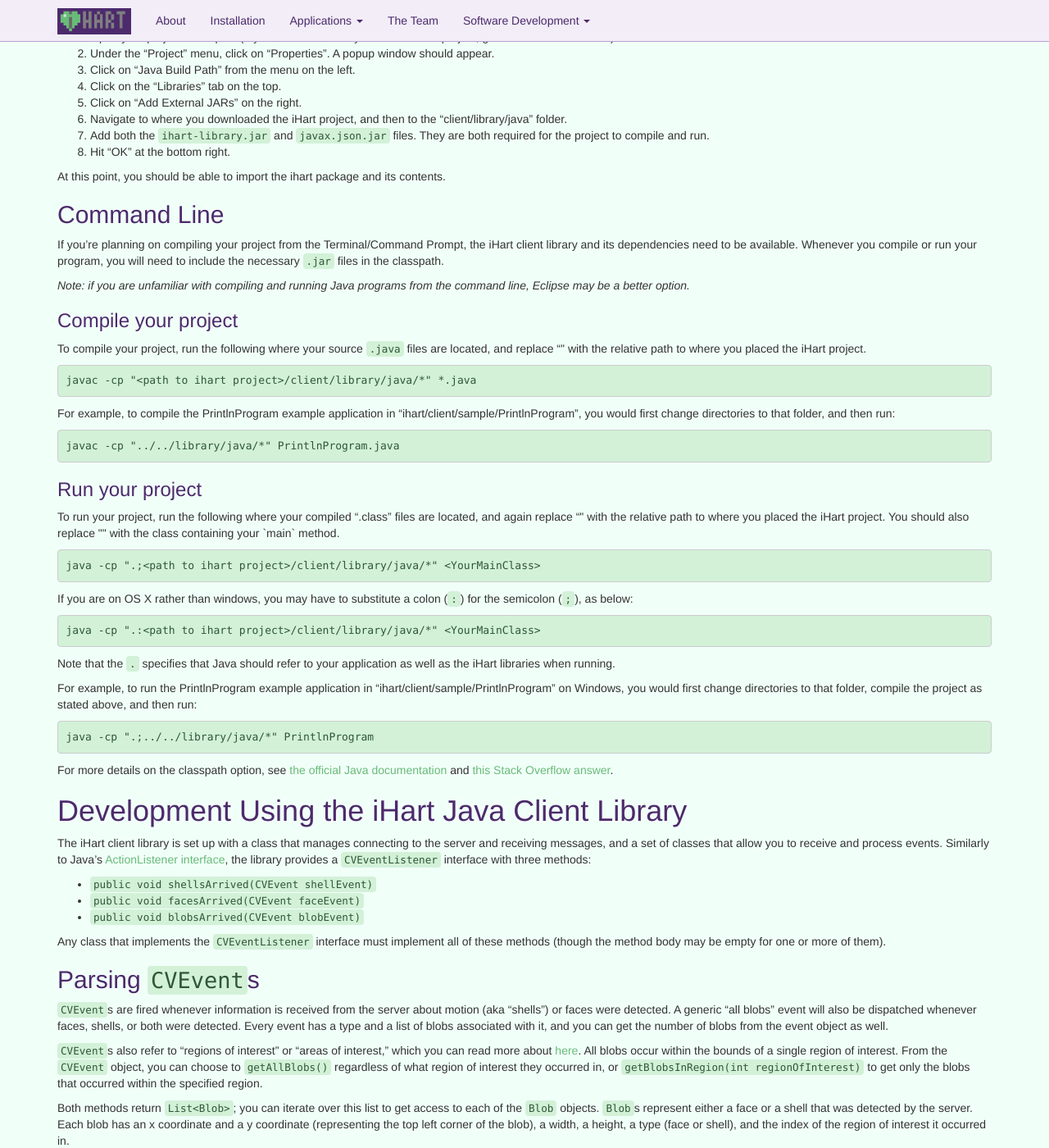
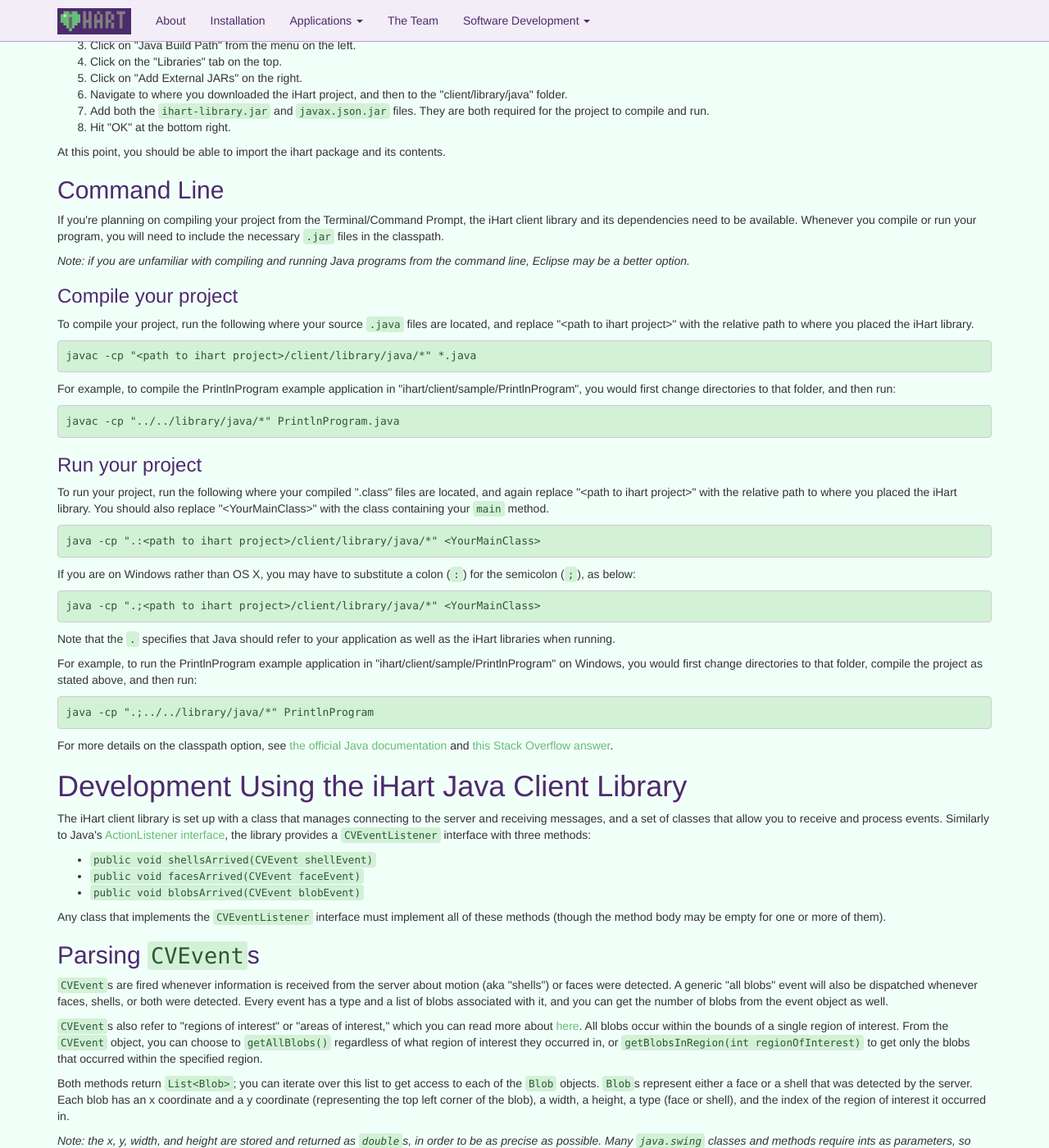
Before and after one commit to ihart-mhc/ihart-mhc.github.io, a Jekyll site: the page built from applications/development/java/index.md, in a window 1280 px wide and 1400 px high, scrolled down 417 px. Shown: the whole window at 82% size. Built offline with Jekyll 4.4.1, drawn with Linux system fonts in a browser that asks for light colours; nearby versions of some CDN libraries; some of the changed text lies outside the part shown.

Commit message:
Update the Java dev guide for clarity and remove PDF copies of development guides.

````diff
--- a/applications/development/java/index.md
+++ b/applications/development/java/index.md
@@ -22,23 +20,23 @@ You will need to import the `ihart` package and its contents, in order to use cl
 ## Eclipse
 
 In order for Eclipse to compile and run your project, it needs to know about the iHart client library and its dependencies.
-To link the `.jar` files included in the project:
+To link the `.jar` files included with iHart:
 
 1. Open your project in Eclipse. (If you have not already created a Java project, go ahead and do so now.)
-1. Under the "Project" menu, click on "Properties". A popup window should appear.
-1. Click on "Java Build Path" from the menu on the left.
-1. Click on the "Libraries" tab on the top.
-1. Click on "Add External JARs" on the right.
-1. Navigate to where you downloaded the iHart project, and then to the "client/library/java" folder.
+1. Under the \"Project\" menu, click on \"Properties\". A popup window should appear.
+1. Click on \"Java Build Path\" from the menu on the left.
+1. Click on the \"Libraries\" tab on the top.
+1. Click on \"Add External JARs\" on the right.
+1. Navigate to where you downloaded the iHart project, and then to the \"client/library/java\" folder.
 1. Add both the `ihart-library.jar` and `javax.json.jar` files. They are both required for the project to compile and run.
-1. Hit "OK" at the bottom right.
+1. Hit \"OK\" at the bottom right.
 
 At this point, you should be able to import the ihart package and its contents.
 
 
 ## Command Line
 
-If you’re planning on compiling your project from the Terminal/Command Prompt,
+If you\'re planning on compiling your project from the Terminal/Command Prompt,
 the iHart client library and its dependencies need to be available.
 Whenever you compile or run your program, you will need to include the necessary `.jar` files in the classpath.
 
@@ -48,12 +46,12 @@ Whenever you compile or run your program, you will need to include the necessary
 ### Compile your project
 
 To compile your project, run the following where your source `.java` files are located,
-and replace "<path to ihart project>" with the relative path to where you placed the iHart project.
+and replace \"\<path to ihart project\>\" with the relative path to where you placed the iHart library.
 
 
 	javac -cp "<path to ihart project>/client/library/java/*" *.java
 
-For example, to compile the PrintlnProgram example application in "ihart/client/sample/PrintlnProgram",
+For example, to compile the PrintlnProgram example application in \"ihart/client/sample/PrintlnProgram\",
 you would first change directories to that folder, and then run:
 
 	javac -cp "../../library/java/*" PrintlnProgram.java
@@ -61,19 +59,19 @@ you would first change directories to that folder, and then run:
 
 ### Run your project
 
-To run your project, run the following where your compiled ".class" files are located, and again
-replace "<path to ihart project>" with the relative path to where you placed the iHart project.
-You should also replace "<YourMainClass>" with the class containing your `main` method.
+To run your project, run the following where your compiled \".class\" files are located, and again
+replace \"\<path to ihart project\>\" with the relative path to where you placed the iHart library.
+You should also replace \"\<YourMainClass\>\" with the class containing your `main` method.
+
+	java -cp ".:<path to ihart project>/client/library/java/*" <YourMainClass>
+
+If you are on Windows rather than OS X, you may have to substitute a colon (`:`) for the semicolon (`;`), as below:
 
 	java -cp ".;<path to ihart project>/client/library/java/*" <YourMainClass>
 
-If you are on OS X rather than windows, you may have to substitute a colon (`:`) for the semicolon (`;`), as below:
-
-	java -cp ".:<path to ihart project>/client/library/java/*" <YourMainClass>
-
 Note that the `.` specifies that Java should refer to your application as well as the iHart libraries when running.
 
-For example, to run the PrintlnProgram example application in "ihart/client/sample/PrintlnProgram" on Windows,
+For example, to run the PrintlnProgram example application in \"ihart/client/sample/PrintlnProgram\" on Windows,
 you would first change directories to that folder, compile the project as stated above, and then run:
 
 	java -cp ".;../../library/java/*" PrintlnProgram
@@ -85,7 +83,7 @@ and [this Stack Overflow answer](http://stackoverflow.com/questions/219585/setti
 # Development Using the iHart Java Client Library
 
 The iHart client library is set up with a class that manages connecting to the server and receiving messages,
-and a set of classes that allow you to receive and process events. Similarly to Java’s [ActionListener interface](https://docs.oracle.com/javase/tutorial/uiswing/events/actionlistener.html),
+and a set of classes that allow you to receive and process events. Similarly to Java\'s [ActionListener interface](https://docs.oracle.com/javase/tutorial/uiswing/events/actionlistener.html),
 the library provides a `CVEventListener` interface with three methods:
 
 * `public void shellsArrived(CVEvent shellEvent)`
@@ -97,11 +95,11 @@ Any class that implements the `CVEventListener` interface must implement all of
 
 ## Parsing `CVEvent`s
 
-`CVEvent`s are fired whenever information is received from the server about motion (aka "shells") or faces were detected.
-A generic "all blobs" event will also be dispatched whenever faces, shells, or both were detected.
+`CVEvent`s are fired whenever information is received from the server about motion (aka \"shells\") or faces were detected.
+A generic \"all blobs\" event will also be dispatched whenever faces, shells, or both were detected.
 Every event has a type and a list of blobs associated with it, and you can get the number of blobs from the event object as well.
 
-`CVEvent`s also refer to "regions of interest" or "areas of interest," which you can read more about [here](/software).
+`CVEvent`s also refer to \"regions of interest\" or \"areas of interest,\" which you can read more about [here](/software).
 All blobs occur within the bounds of a single region of interest.
 From the `CVEvent` object, you can choose to `getAllBlobs()` regardless of what region of interest they occurred in,
 or `getBlobsInRegion(int regionOfInterest)` to get only the blobs that occurred within the specified region.
@@ -119,10 +117,11 @@ Many `java.swing` classes and methods require ints as parameters, so you may nee
 
 Once you have a class that implements `CVEventListener`, you can start receiving events from the server. There are a few steps involved:
 
-1. Run the server application included in the project in "server/dist/..." (choose the Mac or Windows distribution depending on your operating system).
-On OS X, you’ll want the `cvServer.app` file; on Windows, you should run the `cvServer.exe` file.
+1. Run the server application included in the project in \"server/dist/...\" (choose the Mac or Windows distribution depending on your operating system).
+On OS X, you\'ll want the `cvServer.app` file; on Windows, you should run the `cvServer.exe` file.
 1. In your code, start the connection to the server by creating a `CVManager` object.
-This object needs to know where the server is running; usually, that will be on the same computer ("localhost" is the hostname) with the default port (5204).
+This object needs to know where the server is running; usually, that will be on the same computer (\"localhost\" is the hostname) with the default port (5204).
+When the CVManager is created, it will attempt to connect to the server.
 
 	```
 	CVManager cvManager = new CVManager(“localhost”, 5204);
````
Also changed, not shown: other parts of applications/development/java/index.md (+0 -2 lines), applications/development/flash/index.md (+1 -1 lines), 2 other files.
